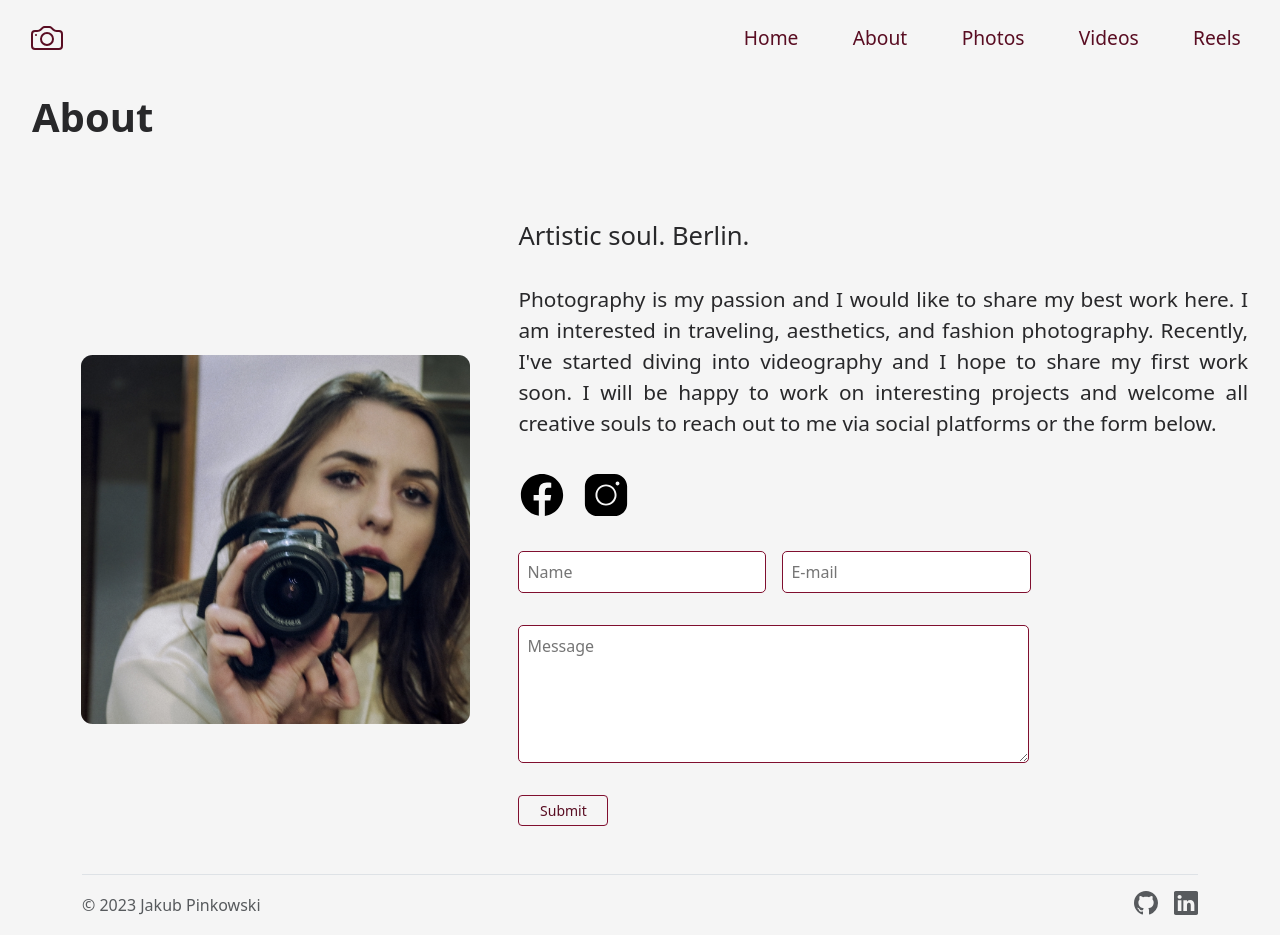
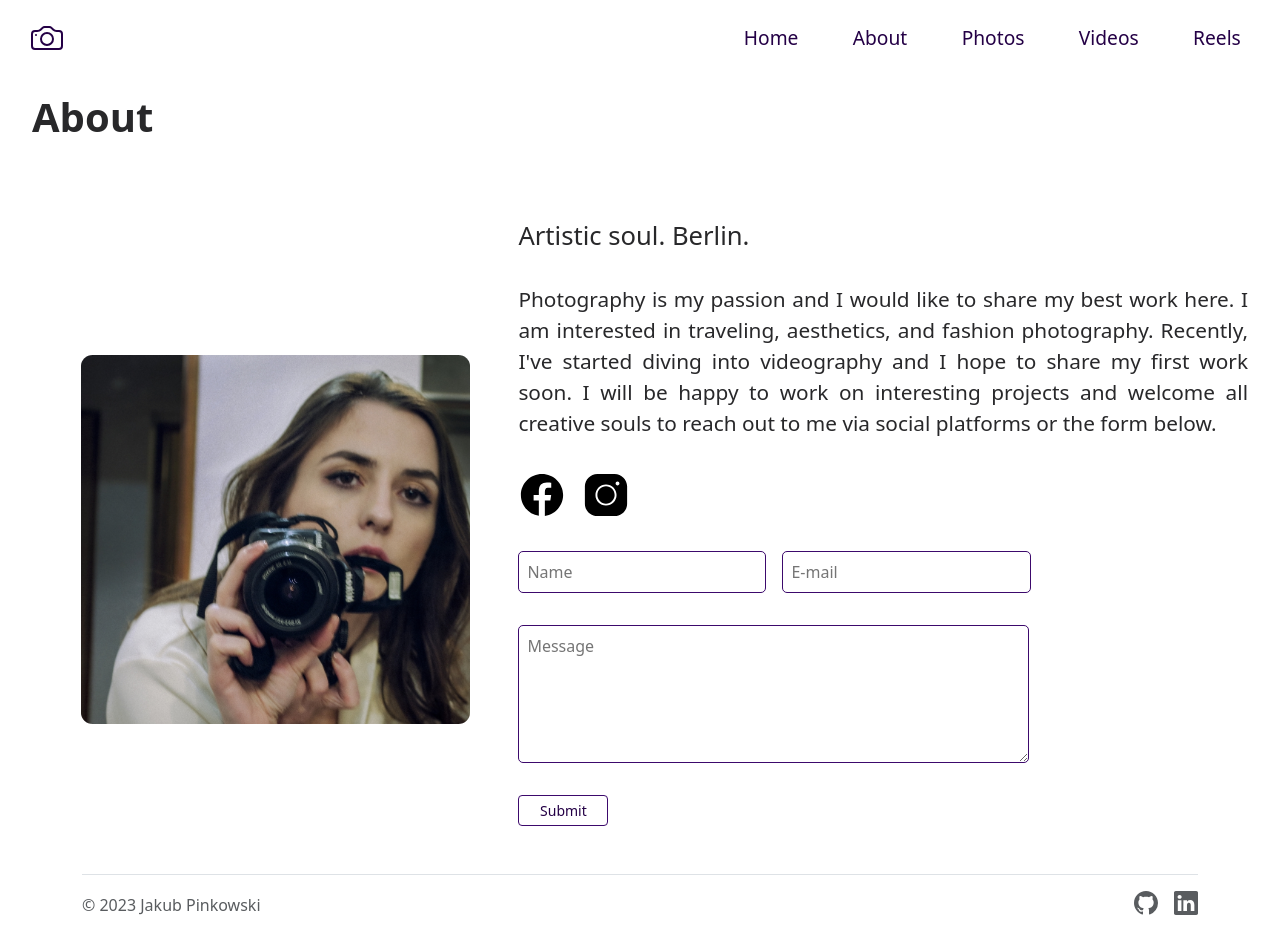
Before and after one commit to Jakub-Pinkowski/Jules-Art, a Vue app: page /about in a window 1280 px wide. Built offline with nearby package versions, Linux system fonts and the light colour scheme.

Commit message:
Introduced temporary form fix

```diff
--- a/src/App.vue
+++ b/src/App.vue
@@ -51,7 +51,7 @@ body {
     display: flex;
     flex-direction: column;
     min-height: 100vh;
-    background-color: var(--light-gray);
+    background-color: white;
 }
 
 h1 {
--- a/src/assets/main.css
+++ b/src/assets/main.css
@@ -1,14 +1,14 @@
 @import './base.css';
 
 :root {
-    --main-bg-color: #590d22;
+    --main-bg-color: #240046;
+    --dark-accent: #3c096c;
+    --highlight-color: #5a189a;
+    --accent-color: #9d4edd;
+    --light-accent: #e0aaff;
     --dark-gray: #28282a;
     --gray: #4e4e50;
     --light-gray: #f5f5f5;
-    --highlight-color: #a4133c;
-    --accent-color: #ff4d6d;
-    --dark-accent: #800f2f;
-    --light-accent: #fff0f3;
     --primary-font: 'Montserrat', sans-serif;
     --secondary-font: 'Work Sans', sans-serif;
 }
--- a/src/components/ContactForm.vue
+++ b/src/components/ContactForm.vue
@@ -28,32 +28,15 @@ const email = ref('')
 const message = ref('')
 
 const submitForm = () => {
-    const formData = {
-        name: name.value,
-        email: email.value,
-        message: message.value
-    };
+    const formData = new FormData();
 
-    fetch('https://api.sendinblue.com/v3/smtp/email', {
+    formData.append('name', name.value);
+    formData.append('email', email.value);
+    formData.append('message', message.value);
+
+    fetch('https://formspree.io/f/xgejepyk', {
         method: 'POST',
-        headers: {
-            'Content-Type': 'application/json',
-            'api-key': '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',
-            'accept': 'application/json'
-        },
-        body: JSON.stringify({
-            sender: {
-                name: formData.name,
-                email: formData.email
-            },
-            to: [{ email: 'iu.matiash@googlemail.com' }],
-            subject: 'Portfolio Contact Form',
-            htmlContent: `
-                <p><strong>Name:</strong> ${formData.name}</p>
-                <p><strong>Email:</strong> ${formData.email}</p>
-                <p><strong>Message:</strong> ${formData.message}</p>
-            `
-        })
+        body: formData
     })
         .then(response => {
             if (response.ok) {
@@ -64,8 +47,9 @@ const submitForm = () => {
             }
         })
         .catch(error => {
-            console.error('Error sending form data:', error);
-            alert('Error sending form data');
+            alert('Your message has been sent!');
+            console.log(error);
+            resetForm();
         });
 };
 
--- a/src/components/ContactForm.vue.d.ts
+++ /dev/null
@@ -1,5 +0,0 @@
-declare module '*.vue' {
-    import { DefineComponent } from 'vue';
-    const component: DefineComponent<{}, {}, any>;
-    export default component;
-  }
```
